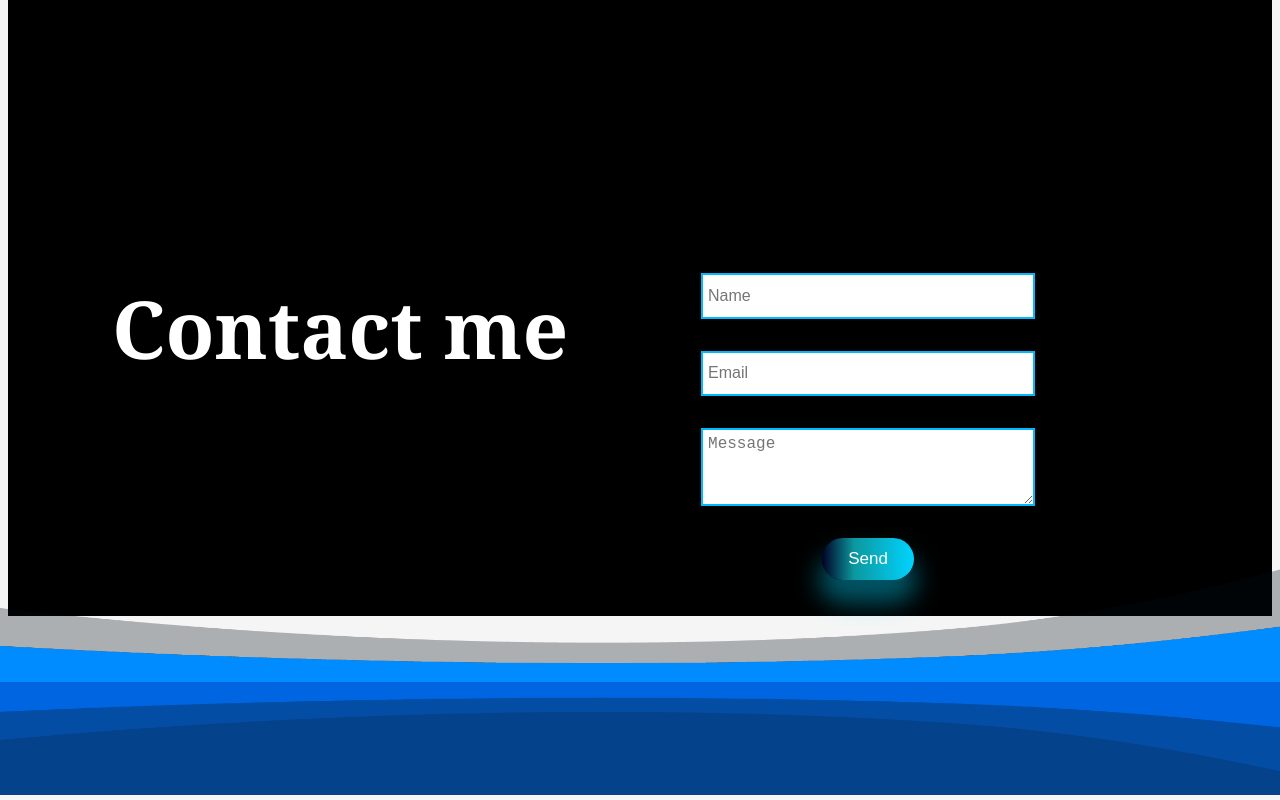
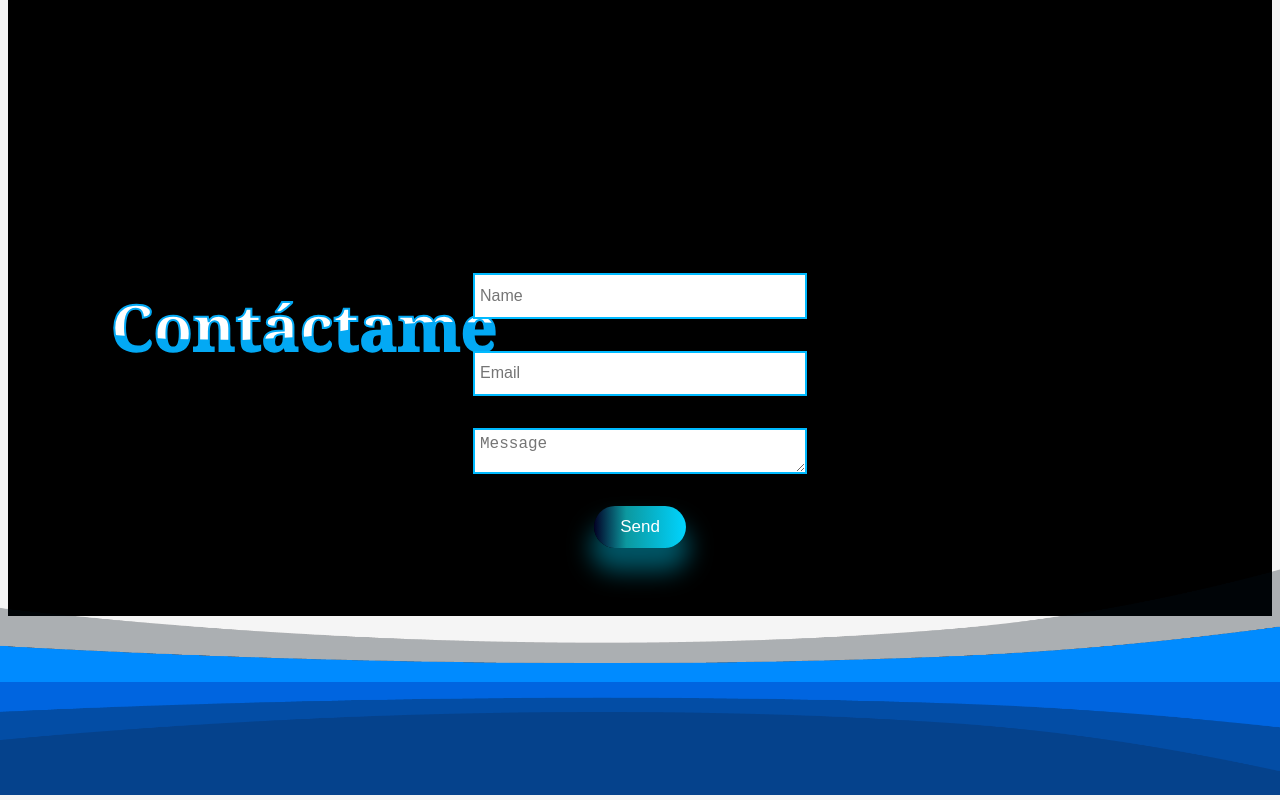
Before and after one commit to Arturoo09/Portfolio, a React (Create React App) app: page / in a window 1280 px wide. Shown: the part 2359-3159 px from the top of the page. Built offline with nearby package versions, Linux system fonts and the light colour scheme.

Commit message:
edit text Contact

```diff
--- a/src/Components/Contact/Contact.css
+++ b/src/Components/Contact/Contact.css
@@ -28,14 +28,57 @@
   font-size: 16px;
 }
 
+@import url("https://fonts.googleapis.com/css?family=Poppins:100,200,300,400,500,600,700,800,900");
+
 .c-left {
-  display: flex;
-  flex-direction: column;
   position: relative;
-  color: var(--black);
-  font-size: 5rem;
-  font-weight: bold;
+  left: 12rem;
 }
-textarea {
-  height: 4rem !important;
+
+.c-left h2 {
+  color: #fff;
+  font-size: 4em;
+  position: absolute;
+  transform: translate(-50%, -50%);
 }
+
+.c-left h2:nth-child(1) {
+  color: transparent;
+  -webkit-text-stroke: 2px #03a9f4;
+}
+
+.c-left h2:nth-child(2) {
+  color: #03a9f4;
+  animation: animate 4s ease-in-out infinite;
+}
+
+@keyframes animate {
+  0%,
+  100% {
+    clip-path: polygon(
+      0% 45%,
+      16% 44%,
+      33% 50%,
+      54% 60%,
+      70% 61%,
+      84% 59%,
+      100% 52%,
+      100% 100%,
+      0% 100%
+    );
+  }
+
+  50% {
+    clip-path: polygon(
+      0% 60%,
+      15% 65%,
+      34% 66%,
+      51% 62%,
+      67% 50%,
+      84% 45%,
+      100% 46%,
+      100% 100%,
+      0% 100%
+    );
+  }
+}
--- a/src/Components/Contact/Contact.jsx
+++ b/src/Components/Contact/Contact.jsx
@@ -23,9 +23,12 @@ const Contact = () => {
     };
     return (
         <div className="contact" id="Contacto">
-            <div className="c-left">
-                <span style={{color: darkMode ? 'white': ''}}>Contact me</span>
-            </div>
+            <section>
+                <div class='c-left'>
+                    <h2 style={{color: darkMode ? 'white' : ''}}>Contáctame</h2>
+                    <h2>Contáctame</h2>
+                </div>
+            </section>
             <div className="c-right">
                 <form ref={form} onSubmit={sendEmail}>
                     <input type="text" name='user_name' className='user' placeholder='Name'/>
```
